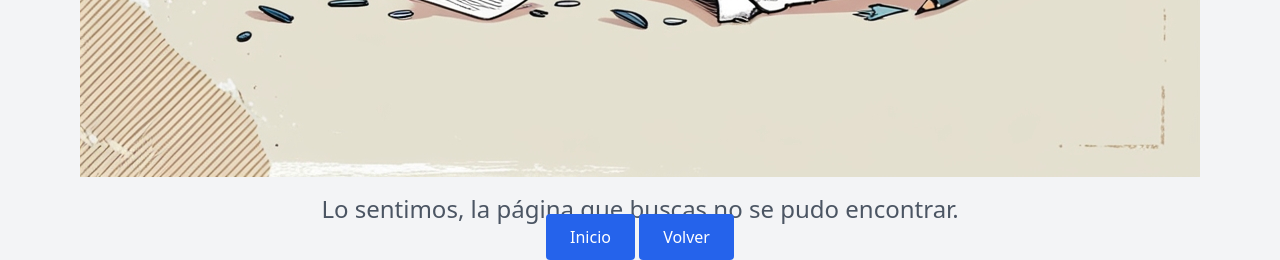
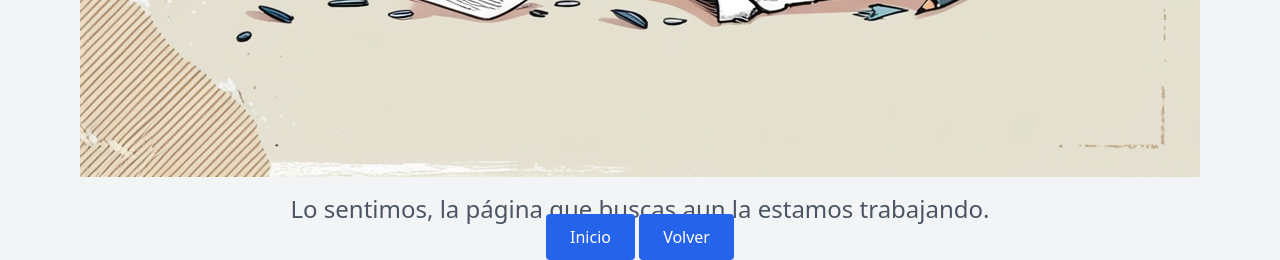
Before and after one commit to facundo0174/Proyectos-django, a Django app: template django-proyect-blogs/blog/templates/errors/error_not_found.html in a window 1280 px wide. Shown: the part 759-1019 px from the top of the page. Run offline with Django 5.2, Linux system fonts and the light colour scheme; the template is opened without the code that fills it, so the values that code supplies are empty; some libraries are stand-ins or nearby versions.

Commit message:
correccion de template

```diff
--- a/django-proyect-blogs/blog/templates/errors/error_not_found.html
+++ b/django-proyect-blogs/blog/templates/errors/error_not_found.html
@@ -9,7 +9,7 @@
 <body class="bg-gray-100 flex items-center justify-center h-screen">
     <div class="text-center">
         <img src="/media/errors/404.jpg" alt="Imagen de error 404" class="mx-auto mt-6">
-        <p class="text-2xl text-gray-600 mt-4">Lo sentimos, la página que buscas no se pudo encontrar.</p>
+        <p class="text-2xl text-gray-600 mt-4">Lo sentimos, la página que buscas aun la estamos trabajando.</p>
         <p></p>
         <p></p>
         <p></p>
```
